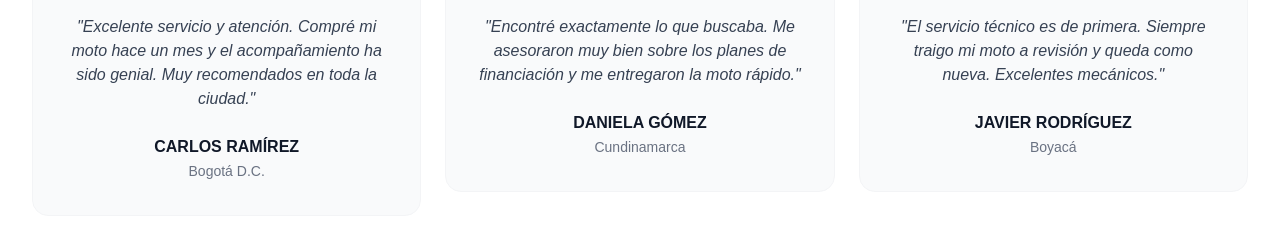
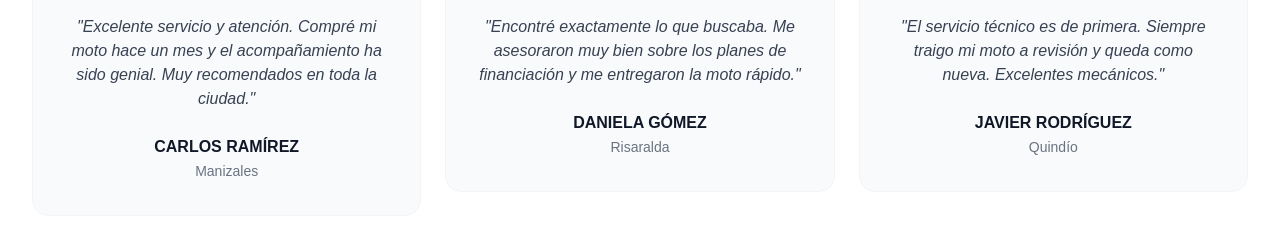
Before and after one commit to andrsonrvpu/hondasupermotos-web, a Next.js app: page / in a window 1280 px wide. Shown: the part 3720-3949 px from the top of the page. Built offline with nearby package versions, Linux system fonts and the light colour scheme.

Commit message:
chore(data): update testimonial locations to Manizales, Quindio and Risaralda

```diff
--- a/src/data/mockData.ts
+++ b/src/data/mockData.ts
@@ -112,35 +112,35 @@ export const testimonials = [
   {
     id: "1",
     name: "Carlos Ramírez",
-    profile: "Bogotá D.C.",
+    profile: "Manizales",
     rating: 5,
     comment: "Excelente servicio y atención. Compré mi moto hace un mes y el acompañamiento ha sido genial. Muy recomendados en toda la ciudad.",
   },
   {
     id: "2",
     name: "Daniela Gómez",
-    profile: "Cundinamarca",
+    profile: "Risaralda",
     rating: 5,
     comment: "Encontré exactamente lo que buscaba. Me asesoraron muy bien sobre los planes de financiación y me entregaron la moto rápido.",
   },
   {
     id: "3",
     name: "Javier Rodríguez",
-    profile: "Boyacá",
+    profile: "Quindío",
     rating: 5,
     comment: "El servicio técnico es de primera. Siempre traigo mi moto a revisión y queda como nueva. Excelentes mecánicos.",
   },
   {
     id: "4",
     name: "María Fernanda López",
-    profile: "Meta",
+    profile: "Manizales",
     rating: 5,
     comment: "Me encantó la transparencia en el proceso de compra. Todo fue muy rápido y la moto es una maravilla. 10/10.",
   },
   {
     id: "5",
     name: "Andrés Felipe Vargas",
-    profile: "Tolima",
+    profile: "Risaralda",
     rating: 5,
     comment: "La atención al cliente es excepcional. Resolvieron todas mis dudas por WhatsApp y el proceso fue súper sencillo.",
   },
```
